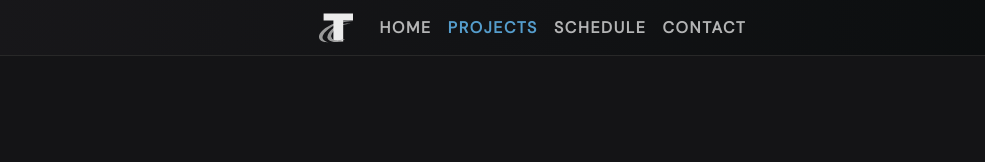
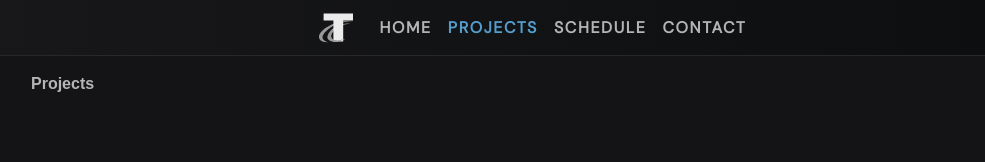
Before and after one commit to Tacoma-Community-College-CS-Club/tcc-cs-club-website, a SvelteKit app: page /projects in a window 1280 px wide. Shown: the top 162 px of the page, without its empty margins (113-1098 px from the left). Built offline with nearby package versions, Linux system fonts and the light colour scheme.

Commit message:
Add example app markdown in temporary location

```diff
--- a/src/routes/projects/+page.svelte
+++ b/src/routes/projects/+page.svelte
@@ -6,3 +6,17 @@
     <title>Projects - TCC CS Club</title>
     <meta name="description" content="View club projects and events"/>
 </svelte:head>
+
+<div class="projects-container">
+    <h1>Projects</h1>
+</div>
+
+<style>
+    h1 {
+        font-weight: bold;
+        size: 2em;
+    }
+    .projects-container {
+        display: flex;
+    }
+</style>
--- /dev/null
+++ b/src/routes/projects/[slug]/+page.svelte
@@ -0,0 +1,5 @@
+<!-- Import your page layout stuff here -->
+
+<script>
+
+</script>
```
